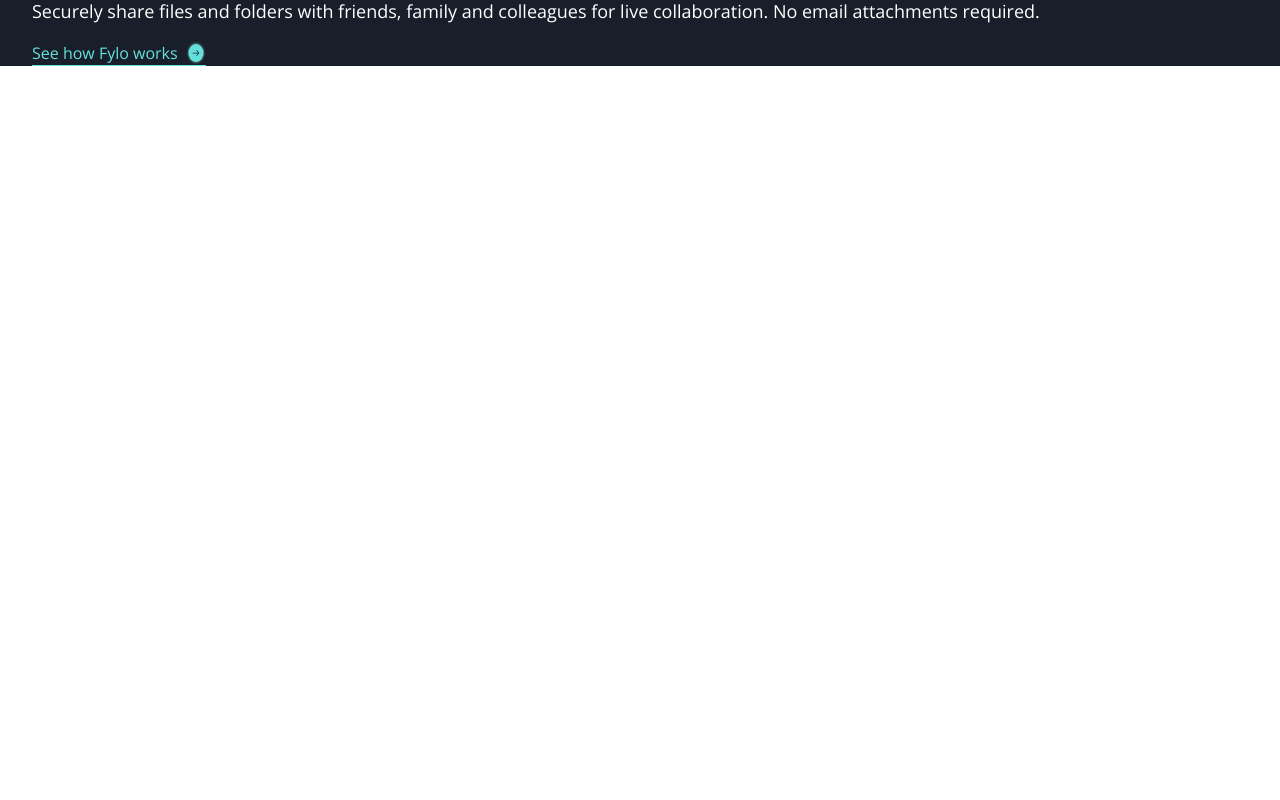
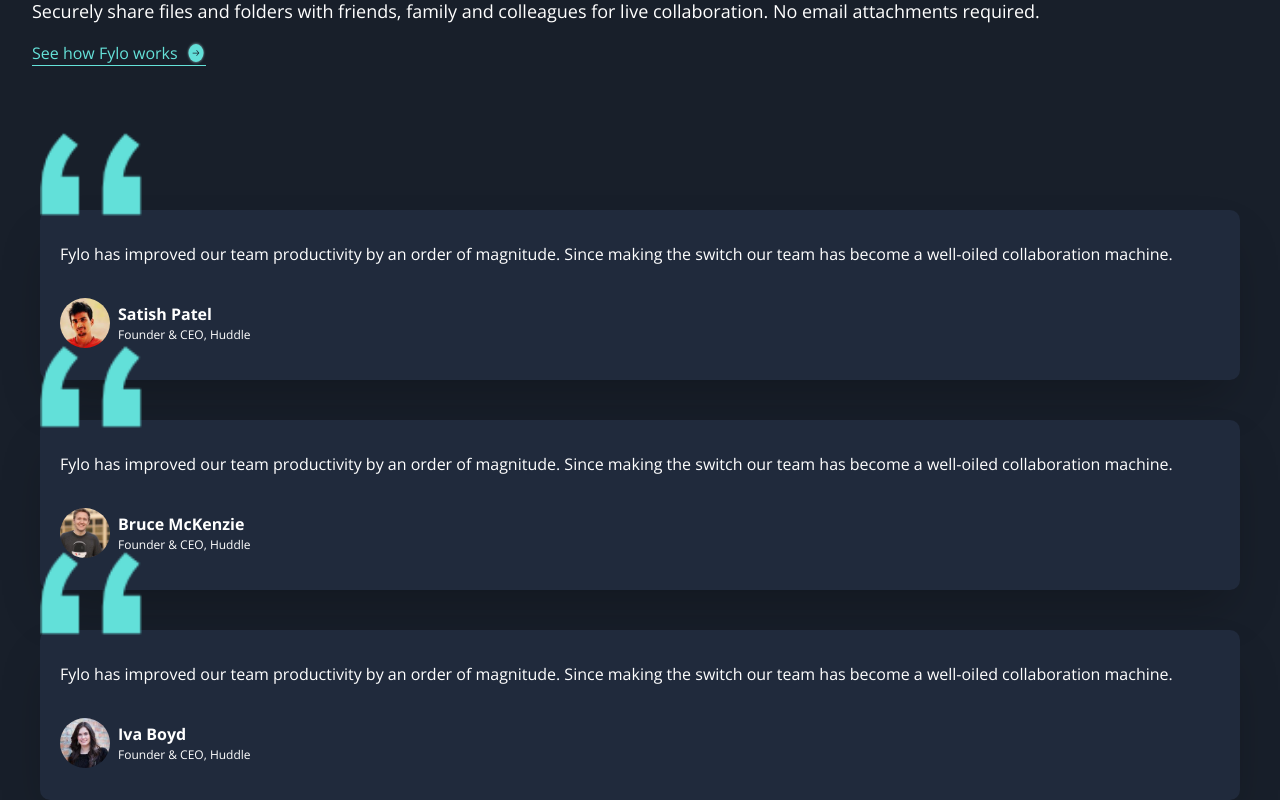
Before and after one commit to Afkerplease/fylo-darksite, a React (Create React App) app: page / in a window 1280 px wide. Shown: the part 2948-3748 px from the top of the page. Before the commit the page ends 3014 px from the top, so only its background shows below. Built offline with nearby package versions, Linux system fonts and the light colour scheme.

Commit message:
TESTI SECTION OVER

```diff
--- a/src/App.js
+++ b/src/App.js
@@ -7,6 +7,10 @@ import collab from "./images/icon-collaboration.svg";
 import store from "./images/icon-any-file.svg";
 import productivity from "./images/illustration-stay-productive.png";
 import arrow from "./images/icon-arrow.svg";
+import satish from "./images/profile-1.jpg";
+import bruce from "./images/profile-2.jpg";
+import Eva from "./images/profile-3.jpg";
+import quote from "./images/bg-quotes.png";
 
 function App() {
   return (
@@ -110,7 +114,56 @@ function App() {
           </div>
         </div>
       </section>
-      {/* section works */}
+      {/*  end of section works */}
+      {/* section testimonials */}
+      <section className=" relative font-Open mt-[9rem] px-10 flex flex-col gap-10 ">
+        <img src={quote} className=" w-[8%] bottom-[99%] absolute" alt="" />
+        <img src={quote} className=" w-[8%] bottom-[63%] absolute" alt="" />
+        <img src={quote} className=" w-[8%] bottom-[28%] absolute" alt="" />
+        <div className=" bg-DarkBlue4 px-5 py-8  shadow-2xl rounded-[10px] ">
+          <p className=" text-White">
+            Fylo has improved our team productivity by an order of magnitude.
+            Since making the switch our team has become a well-oiled
+            collaboration machine.
+          </p>
+          <div className=" flex gap-2 mt-8 items-center ">
+            <img src={satish} className="rounded-full w-[50px] " alt="" />
+            <div>
+              <h3 className=" text-White font-[700] ">Satish Patel</h3>
+              <p className=" text-[12px] text-white ">Founder & CEO, Huddle</p>
+            </div>
+          </div>
+        </div>
+        <div className=" bg-DarkBlue4 px-5 py-8  shadow-2xl  rounded-[10px]">
+          <p className=" text-White">
+            Fylo has improved our team productivity by an order of magnitude.
+            Since making the switch our team has become a well-oiled
+            collaboration machine.
+          </p>
+          <div className=" flex gap-2 mt-8 items-center ">
+            <img src={bruce} className="rounded-full w-[50px] " alt="" />
+            <div>
+              <h3 className=" text-White font-[700] ">Bruce McKenzie</h3>
+              <p className=" text-[12px] text-white ">Founder & CEO, Huddle</p>
+            </div>
+          </div>
+        </div>
+        <div className=" bg-DarkBlue4 px-5 py-8  shadow-2xl rounded-[10px] ">
+          <p className=" text-White">
+            Fylo has improved our team productivity by an order of magnitude.
+            Since making the switch our team has become a well-oiled
+            collaboration machine.
+          </p>
+          <div className=" flex gap-2 mt-8 items-center ">
+            <img src={Eva} className="rounded-full w-[50px] " alt="" />
+            <div>
+              <h3 className=" text-White font-[700] ">Iva Boyd</h3>
+              <p className=" text-[12px] text-white ">Founder & CEO, Huddle</p>
+            </div>
+          </div>
+        </div>
+      </section>
+      {/* end of section testimonials */}
     </main>
   );
 }
```
